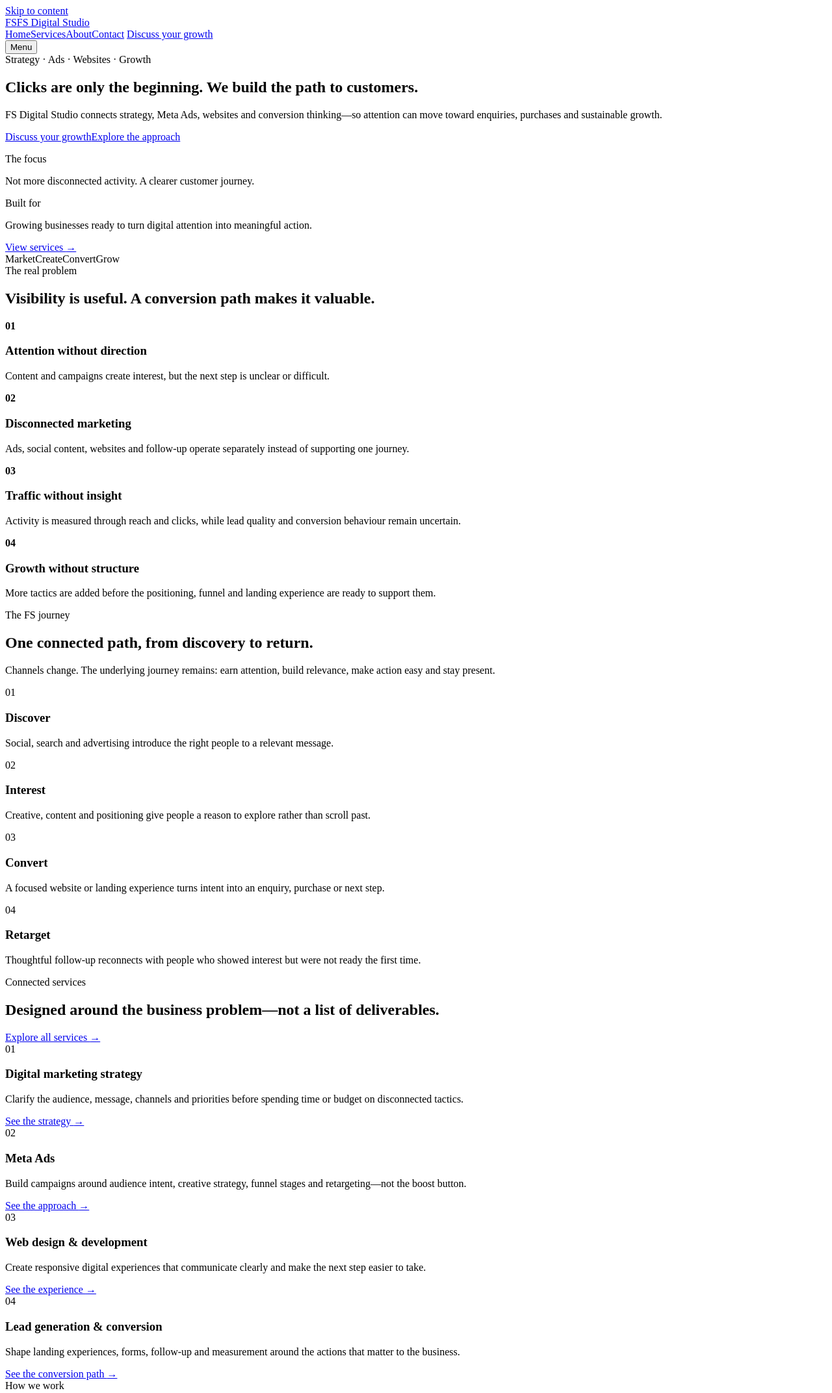
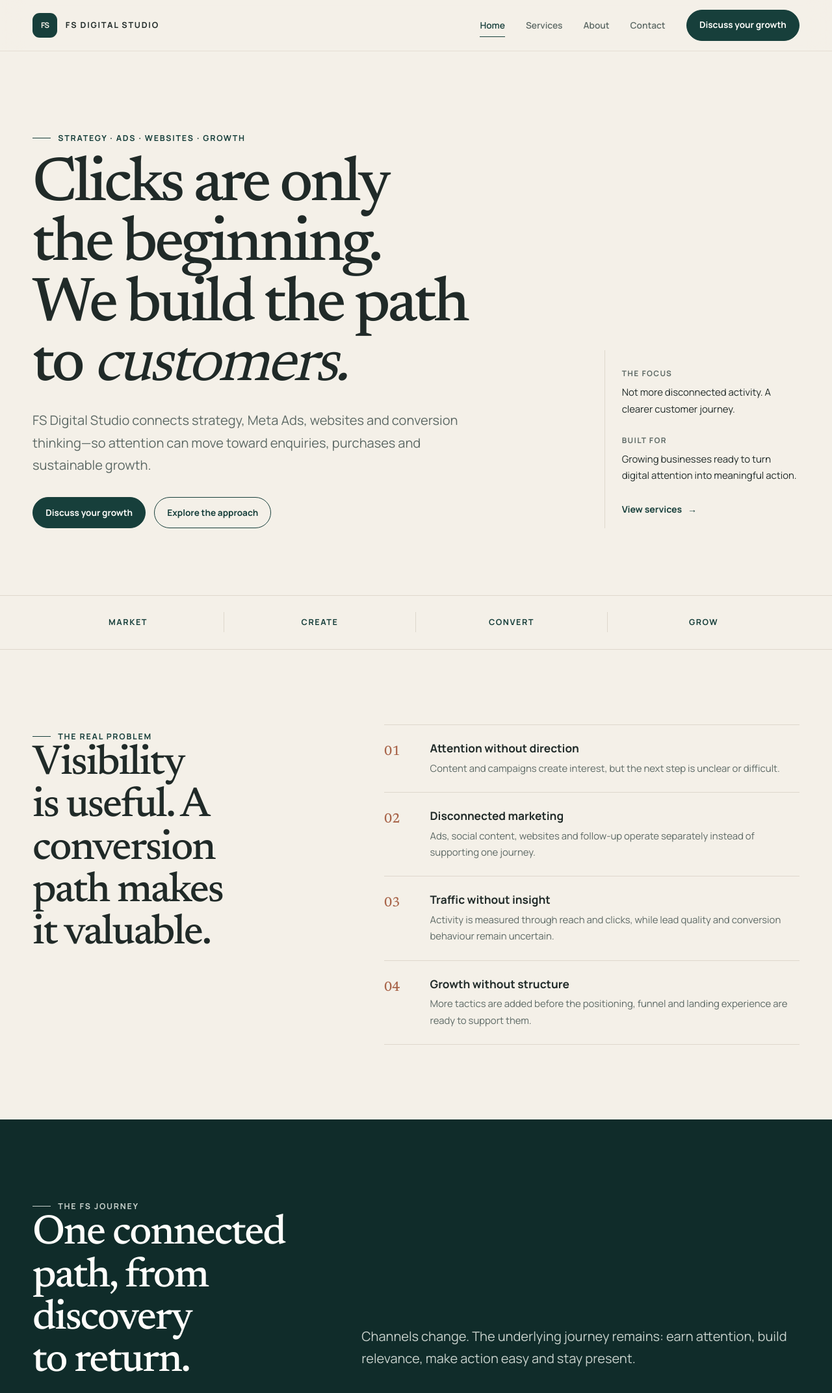
Before and after one commit to fatimasaleemwork29-stack/FS-Digital-Studio-Website, a plain HTML site: page index.html in a window 1280 px wide. Shown: the top 2144 px of the page at 65% size. Drawn offline with Linux system fonts and the light colour scheme; the site is published under a folder, as on GitHub Pages, so addresses that start at the root find nothing.

Commit message:
Fix relative paths for GitHub Pages

```diff
--- a/index.html
+++ b/index.html
@@ -6,23 +6,23 @@
   <title>FS Digital Studio — Strategy, Ads, Websites & Conversion</title>
   <meta name="description" content="FS Digital Studio connects digital strategy, Meta Ads, websites, lead generation and conversion thinking to create a clearer path from attention to action.">
   <meta name="theme-color" content="#173f3b">
-  <link rel="icon" href="/favicon.svg" type="image/svg+xml">
-  <link rel="stylesheet" href="/assets/styles.css">
-  <script src="/assets/script.js" defer></script>
+  <link rel="icon" href="favicon.svg" type="image/svg+xml">
+  <link rel="stylesheet" href="assets/styles.css">
+  <script src="assets/script.js" defer></script>
 </head>
 <body>
   <a class="skip-link" href="#main">Skip to content</a>
   <header class="site-header">
     <div class="container nav-shell">
-      <a class="brand" href="/" aria-label="FS Digital Studio home"><span class="brand-mark">FS</span><span>FS Digital Studio</span></a>
+      <a class="brand" href="./" aria-label="FS Digital Studio home"><span class="brand-mark">FS</span><span>FS Digital Studio</span></a>
       <nav class="desktop-nav" aria-label="Primary navigation">
-        <a href="/" data-nav-link>Home</a><a href="/services/" data-nav-link>Services</a><a href="/about/" data-nav-link>About</a><a href="/contact/" data-nav-link>Contact</a>
-        <a class="button" href="/contact/">Discuss your growth</a>
+        <a href="./" data-nav-link>Home</a><a href="services/" data-nav-link>Services</a><a href="about/" data-nav-link>About</a><a href="contact/" data-nav-link>Contact</a>
+        <a class="button" href="contact/">Discuss your growth</a>
       </nav>
       <button class="menu-button" type="button" aria-expanded="false" aria-controls="mobile-menu" data-menu-button>Menu</button>
     </div>
     <div class="mobile-menu" id="mobile-menu" data-mobile-menu hidden>
-      <nav aria-label="Mobile navigation"><a href="/">Home</a><a href="/services/">Services</a><a href="/about/">About</a><a href="/contact/">Contact</a><a class="button" href="/contact/">Discuss your growth</a></nav>
+      <nav aria-label="Mobile navigation"><a href="./">Home</a><a href="services/">Services</a><a href="about/">About</a><a href="contact/">Contact</a><a class="button" href="contact/">Discuss your growth</a></nav>
     </div>
   </header>
 
@@ -33,12 +33,12 @@
           <span class="eyebrow">Strategy · Ads · Websites · Growth</span>
           <h1 class="display">Clicks are only the beginning. We build the path to <span class="serif-italic">customers.</span></h1>
           <p class="lead">FS Digital Studio connects strategy, Meta Ads, websites and conversion thinking—so attention can move toward enquiries, purchases and sustainable growth.</p>
-          <div class="actions"><a class="button" href="/contact/">Discuss your growth</a><a class="button button-outline" href="#approach">Explore the approach</a></div>
+          <div class="actions"><a class="button" href="contact/">Discuss your growth</a><a class="button button-outline" href="#approach">Explore the approach</a></div>
         </div>
         <aside class="hero-aside" aria-label="Studio focus" data-reveal>
           <p class="micro">The focus</p><p>Not more disconnected activity. A clearer customer journey.</p>
           <p class="micro">Built for</p><p>Growing businesses ready to turn digital attention into meaningful action.</p>
-          <a class="text-link" href="/services/">View services <span aria-hidden="true">→</span></a>
+          <a class="text-link" href="services/">View services <span aria-hidden="true">→</span></a>
         </aside>
       </div>
     </section>
@@ -71,12 +71,12 @@
 
     <section class="section">
       <div class="container">
-        <div class="section-head" data-reveal><div><span class="eyebrow">Connected services</span><h2>Designed around the business problem—not a list of deliverables.</h2></div><a class="text-link" href="/services/">Explore all services <span aria-hidden="true">→</span></a></div>
+        <div class="section-head" data-reveal><div><span class="eyebrow">Connected services</span><h2>Designed around the business problem—not a list of deliverables.</h2></div><a class="text-link" href="services/">Explore all services <span aria-hidden="true">→</span></a></div>
         <div class="service-grid" data-reveal>
-          <article class="service-card"><span class="index">01</span><h3>Digital marketing strategy</h3><p>Clarify the audience, message, channels and priorities before spending time or budget on disconnected tactics.</p><a class="text-link" href="/services/#strategy">See the strategy <span aria-hidden="true">→</span></a></article>
-          <article class="service-card"><span class="index">02</span><h3>Meta Ads</h3><p>Build campaigns around audience intent, creative strategy, funnel stages and retargeting—not the boost button.</p><a class="text-link" href="/services/#meta-ads">See the approach <span aria-hidden="true">→</span></a></article>
-          <article class="service-card"><span class="index">03</span><h3>Web design & development</h3><p>Create responsive digital experiences that communicate clearly and make the next step easier to take.</p><a class="text-link" href="/services/#websites">See the experience <span aria-hidden="true">→</span></a></article>
-          <article class="service-card"><span class="index">04</span><h3>Lead generation & conversion</h3><p>Shape landing experiences, forms, follow-up and measurement around the actions that matter to the business.</p><a class="text-link" href="/services/#conversion">See the conversion path <span aria-hidden="true">→</span></a></article>
+          <article class="service-card"><span class="index">01</span><h3>Digital marketing strategy</h3><p>Clarify the audience, message, channels and priorities before spending time or budget on disconnected tactics.</p><a class="text-link" href="services/#strategy">See the strategy <span aria-hidden="true">→</span></a></article>
+          <article class="service-card"><span class="index">02</span><h3>Meta Ads</h3><p>Build campaigns around audience intent, creative strategy, funnel stages and retargeting—not the boost button.</p><a class="text-link" href="services/#meta-ads">See the approach <span aria-hidden="true">→</span></a></article>
+          <article class="service-card"><span class="index">03</span><h3>Web design & development</h3><p>Create responsive digital experiences that communicate clearly and make the next step easier to take.</p><a class="text-link" href="services/#websites">See the experience <span aria-hidden="true">→</span></a></article>
+          <article class="service-card"><span class="index">04</span><h3>Lead generation & conversion</h3><p>Shape landing experiences, forms, follow-up and measurement around the actions that matter to the business.</p><a class="text-link" href="services/#conversion">See the conversion path <span aria-hidden="true">→</span></a></article>
         </div>
       </div>
     </section>
@@ -96,7 +96,7 @@
     <section class="section">
       <div class="container founder-card" data-reveal>
         <div class="founder-visual" role="img" aria-label="FS Digital Studio brand monogram"></div>
-        <div class="founder-note"><span class="eyebrow">Behind the studio</span><h2>Strategic thinking, without the inflated agency performance.</h2><p>Founded by Fatima Saleem, FS Digital Studio is being built around a simple belief: marketing works better when every channel has a role in the customer journey.</p><a class="text-link" href="/about/">Meet the thinking behind FS <span aria-hidden="true">→</span></a></div>
+        <div class="founder-note"><span class="eyebrow">Behind the studio</span><h2>Strategic thinking, without the inflated agency performance.</h2><p>Founded by Fatima Saleem, FS Digital Studio is being built around a simple belief: marketing works better when every channel has a role in the customer journey.</p><a class="text-link" href="about/">Meet the thinking behind FS <span aria-hidden="true">→</span></a></div>
       </div>
     </section>
 
@@ -118,10 +118,10 @@
     </section>
 
     <section class="section cta-panel">
-      <div class="container cta-grid" data-reveal><div><span class="eyebrow">A useful next step</span><h2>Let’s look at what happens between attention and action.</h2></div><div class="cta-copy"><p>Share where your marketing feels disconnected. We’ll start with the problem—not a pre-selected package.</p><a class="button" href="/contact/">Discuss your growth</a></div></div>
+      <div class="container cta-grid" data-reveal><div><span class="eyebrow">A useful next step</span><h2>Let’s look at what happens between attention and action.</h2></div><div class="cta-copy"><p>Share where your marketing feels disconnected. We’ll start with the problem—not a pre-selected package.</p><a class="button" href="contact/">Discuss your growth</a></div></div>
     </section>
   </main>
 
-  <footer class="site-footer"><div class="container"><div class="footer-grid"><div class="footer-brand"><a class="brand" href="/"><span class="brand-mark">FS</span><span>FS Digital Studio</span></a><p>Strategy, advertising and digital experiences designed to move people from interest to action.</p></div><div><span class="footer-title">Explore</span><div class="footer-links"><a href="/services/">Services</a><a href="/about/">About</a><a href="/contact/">Contact</a></div></div><div><span class="footer-title">Connect</span><div class="footer-links"><a href="https://wa.me/923054363336" target="_blank" rel="noreferrer">WhatsApp +92 305 4363336</a><a href="tel:+923054363336">Call +92 305 4363336</a><a href="https://www.instagram.com/fsdigitalstudio/" target="_blank" rel="noreferrer">Instagram</a><a href="/contact/">Project enquiry</a></div></div></div><div class="footer-bottom"><span>© <span data-year></span> FS Digital Studio</span><span>Turning attention into a clearer path to customers.</span></div></div></footer>
+  <footer class="site-footer"><div class="container"><div class="footer-grid"><div class="footer-brand"><a class="brand" href="./"><span class="brand-mark">FS</span><span>FS Digital Studio</span></a><p>Strategy, advertising and digital experiences designed to move people from interest to action.</p></div><div><span class="footer-title">Explore</span><div class="footer-links"><a href="services/">Services</a><a href="about/">About</a><a href="contact/">Contact</a></div></div><div><span class="footer-title">Connect</span><div class="footer-links"><a href="https://wa.me/923054363336" target="_blank" rel="noreferrer">WhatsApp +92 305 4363336</a><a href="tel:+923054363336">Call +92 305 4363336</a><a href="https://www.instagram.com/fsdigitalstudio/" target="_blank" rel="noreferrer">Instagram</a><a href="contact/">Project enquiry</a></div></div></div><div class="footer-bottom"><span>© <span data-year></span> FS Digital Studio</span><span>Turning attention into a clearer path to customers.</span></div></div></footer>
 </body>
 </html>
```
